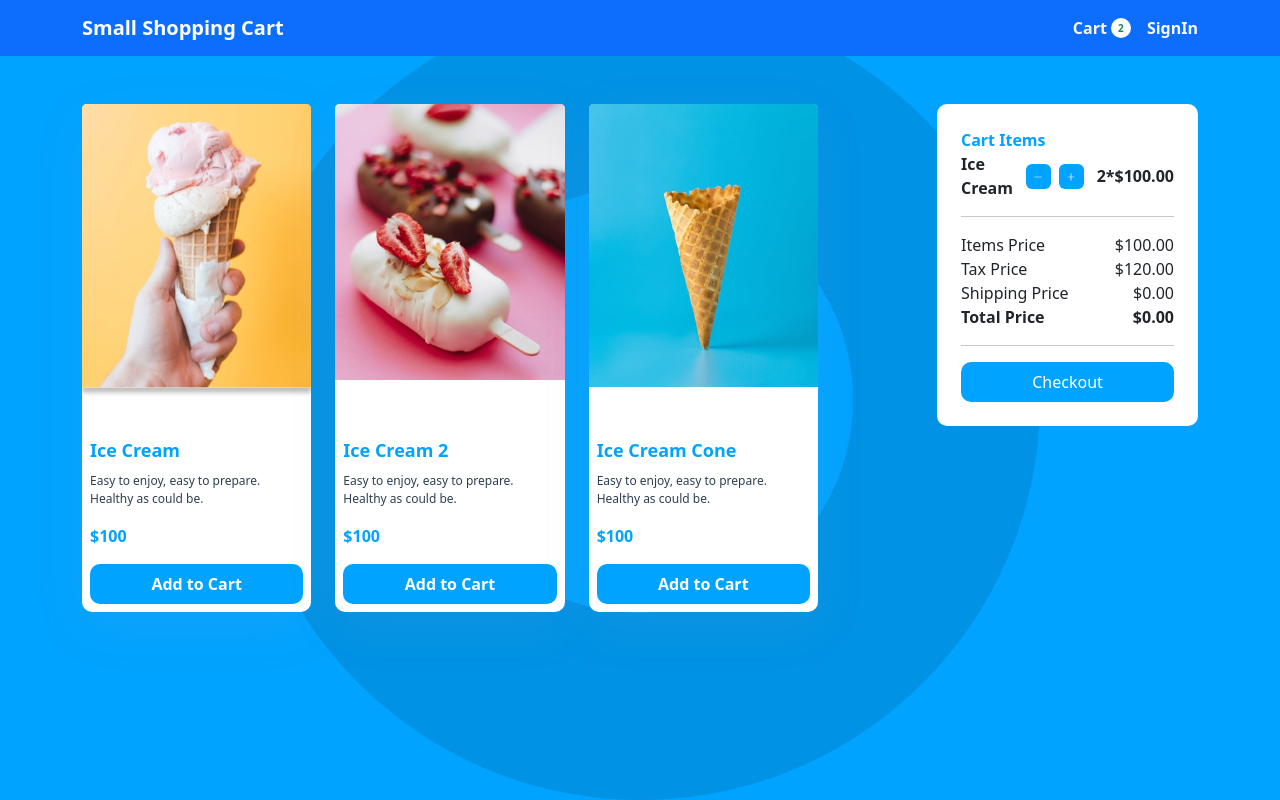
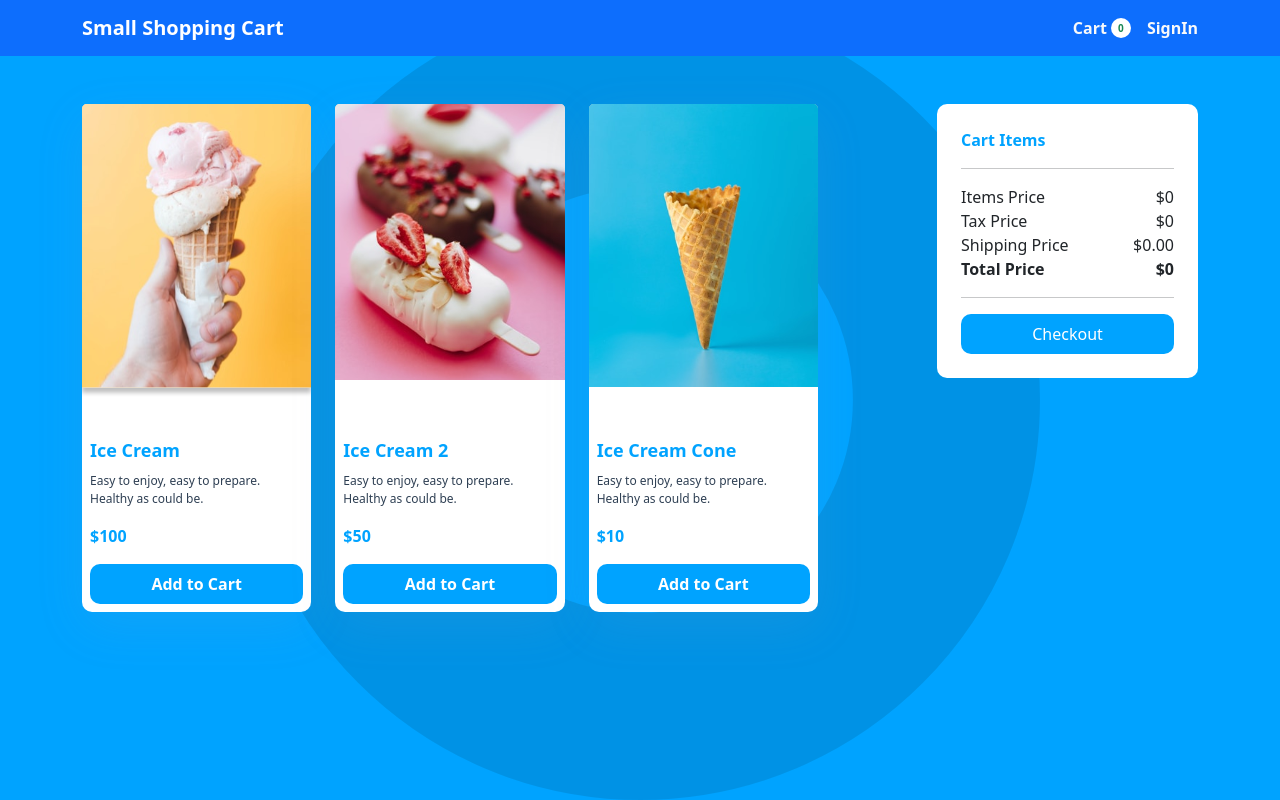
Before and after one commit to sanju998/Add-To-Cart-, a React (Create React App) app: page / in a window 1280 px wide. Built offline with nearby package versions, Linux system fonts and the light colour scheme.

Commit message:
all done

```diff
--- a/src/App.js
+++ b/src/App.js
@@ -8,6 +8,7 @@ import IceCream from "./assets/images/IceCream.svg";
 import IceCream2 from "./assets/images/IceCream2.svg";
 import IceCreamCone from "./assets/images/IceCreamCone.svg";
 import Chart from "./components/Chart";
+import { useState } from "react";
 
 const CardData = [
   {
@@ -23,7 +24,7 @@ const CardData = [
     img: ` ${IceCream2} `,
     title: "Ice Cream 2",
     currency: "$",
-    price: "100",
+    price: "50",
     texts: "Easy to enjoy, easy to prepare. Healthy as could be.",
   },
   {
@@ -31,16 +32,24 @@ const CardData = [
     img: ` ${IceCreamCone} `,
     title: "Ice Cream Cone",
     currency: "$",
-    price: "100",
+    price: "10",
     texts: "Easy to enjoy, easy to prepare. Healthy as could be.",
   },
 ];
 
 function App() {
+
+  const [firstCardData, setFirstCardData] = useState(0)
+  const [secondCardData, setSecondCardData] = useState(0)
+  const [thirdCardData, setThirdCardData] = useState(0)
+
+const data = (firstCardData>0 ? 1 : 0)+(secondCardData>0 ? 1:0)+(thirdCardData>0 ? 1:0)
+
+  console.log(data)
   return (
     <>
       <div className="main-div">
-        <Header />
+        <Header data={data} />
         <Container className="py-5">
           <Row className="justify-content-between">
             <Col xs={12} xl={8} className="order-2 order-xl-1">
@@ -54,6 +63,13 @@ function App() {
                         texts={data.texts}
                         currency={data.currency}
                         price={data.price}
+                        setFirstCardData={setFirstCardData}
+                        setSecondCardData={setSecondCardData}
+                        setThirdCardData={setThirdCardData}
+                        thirdCardData={thirdCardData}
+                        secondCardData={secondCardData}
+                        firstCardData={firstCardData}
+                        id={data.id}
                       />
                     </Col>
                   );
@@ -61,7 +77,15 @@ function App() {
               </Row>
             </Col>
             <Col xs={12} xl={3} className="order-1">
-              <Chart />
+              <Chart
+
+              setFirstCardData={setFirstCardData}
+              setSecondCardData={setSecondCardData}
+              setThirdCardData={setThirdCardData}
+              thirdCardData={thirdCardData}
+              secondCardData={secondCardData}
+              firstCardData={firstCardData}
+              />
             </Col>
           </Row>
         </Container>
--- a/src/components/CardComponet.js
+++ b/src/components/CardComponet.js
@@ -15,7 +15,7 @@ function CardComponet(props) {
             <span>{props.currency}</span>
             {props.price}
           </div>
-          <button className="card-button w-100 text-center border-0 p-2 fw-semibold ">
+          <button className="card-button w-100 text-center border-0 p-2 fw-semibold " onClick={props.id===1? ()=>props.setFirstCardData(props.firstCardData+1) : props.id===2? ()=>props.setSecondCardData(props.secondCardData+1) : props.id===3 ? ()=>props.setThirdCardData(props.thirdCardData+1) : null}>
             Add to Cart
           </button>
         </div>
--- a/src/components/Chart.js
+++ b/src/components/Chart.js
@@ -1,32 +1,62 @@
-import React from "react";
+import React, { useState } from "react";
 import { AiOutlinePlus } from "react-icons/ai";
 import { AiOutlineMinus } from "react-icons/ai";
 
-function Chart() {
+function Chart(props) {
+  const data=(props.firstCardData * 100) + (props.secondCardData * 50) + (props.thirdCardData * 10)
+
+  const [total, setTotal] = useState()
+
   return (
     <div>
       <div className=" cart-main-div bg-white p-4">
-        <div className="cart-item-text fw-bold"> Cart Items</div>
-        <div className="d-flex align-items-center justify-content-between fw-semibold">
+        <div className="cart-item-text fw-bold mb-2"> Cart Items</div>
+        {props.firstCardData>0?<div className="d-flex align-items-center justify-content-between fw-semibold">
           <div className="">Ice Cream</div>
           <div className="d-flex justify-content-center align-items-center w-100">
-            <button className="card-button text-center border-0 incr-decr-button rounded-2 ">
+            <button className="card-button text-center border-0 incr-decr-button rounded-2 " onClick={() => props.setFirstCardData(props.firstCardData - 1)}>
               <AiOutlineMinus />
             </button>
-            <button className="card-button text-center border-0 incr-decr-button ms-2 rounded-2">
+            <button className="card-button text-center border-0 incr-decr-button ms-2 rounded-2" onClick={() => props.setFirstCardData(props.firstCardData + 1)}>
               <AiOutlinePlus />
             </button>
           </div>
-          <div>2*$100.00</div>
-        </div>
+          <div>{props.firstCardData}*$100.00</div>
+        </div>:null}
+        {props.secondCardData>0?<div className="d-flex align-items-center justify-content-between fw-semibold my-3" >
+          <div className="">Ice Cream 2</div>
+          <div className="d-flex justify-content-center align-items-center w-100">
+            <button className="card-button text-center border-0 incr-decr-button rounded-2 " onClick={() => props.setSecondCardData(props.secondCardData - 1)}>
+              <AiOutlineMinus />
+            </button>
+            <button className="card-button text-center border-0 incr-decr-button ms-2 rounded-2" onClick={() => props.setSecondCardData(props.secondCardData + 1)}>
+              <AiOutlinePlus />
+            </button>
+          </div>
+          <div>{props.secondCardData}*$50.00</div>
+        </div>:null}
+
+       {props.thirdCardData>0? <div className="d-flex align-items-center justify-content-between fw-semibold">
+          <div className="">Ice Cream Cone
+          </div>
+          <div className="d-flex justify-content-center align-items-center w-100">
+            <button className="card-button text-center border-0 incr-decr-button rounded-2 " onClick={() => props.setThirdCardData(props.thirdCardData - 1)}>
+              <AiOutlineMinus />
+            </button>
+            <button className="card-button text-center border-0 incr-decr-button ms-2 rounded-2" onClick={() => props.setThirdCardData(props.thirdCardData + 1)}>
+              <AiOutlinePlus />
+            </button>
+          </div>
+          <div>{props.thirdCardData}*$10.00</div>
+        </div>:null}
         <hr />
         <div className="d-flex align-items-center justify-content-between">
           <div>Items Price</div>
-          <div>$100.00</div>
+          <div>${data}</div>
         </div>
         <div className="d-flex align-items-center justify-content-between">
           <div>Tax Price</div>
-          <div>$120.00</div>
+          <div>${(data*10)/100}</div>
         </div>
         <div className="d-flex align-items-center justify-content-between">
           <div>Shipping Price</div>
@@ -34,7 +64,7 @@ function Chart() {
         </div>
         <div className="d-flex align-items-center justify-content-between fw-bold">
           <div>Total Price</div>
-          <div>$0.00</div>
+          <div>${((data*10)/100)+data}</div>
         </div>
         <hr />
         <div>
--- a/src/components/Header.js
+++ b/src/components/Header.js
@@ -3,7 +3,7 @@ import Container from "react-bootstrap/Container";
 
 import Navbar from "react-bootstrap/Navbar";
 
-function Header() {
+function Header(props) {
   return (
     <>
       <Navbar bg="primary" variant="dark">
@@ -12,7 +12,7 @@ function Header() {
           <div className="d-flex justify-content-between align-items-center">
             <div className="text-light fw-bold ">Cart</div>
             <div className="bg-white text-success fw-bolder rounded-circle small-circle d-flex justify-content-center align-items-center ms-1 me-3">
-              2
+             {props.data}
             </div>
             <div className="text-light fw-bold">SignIn</div>
           </div>
```
